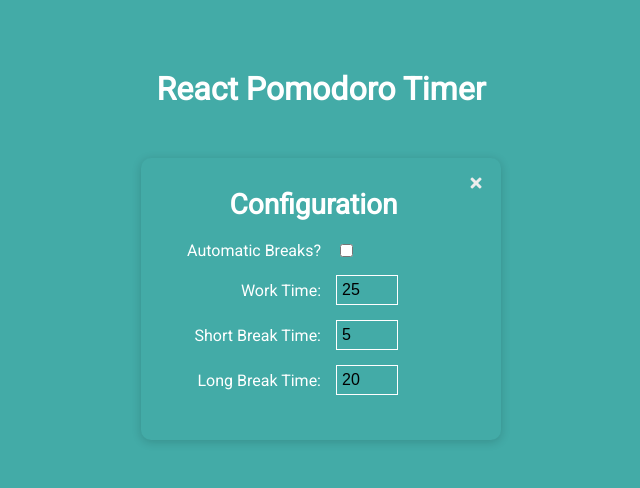
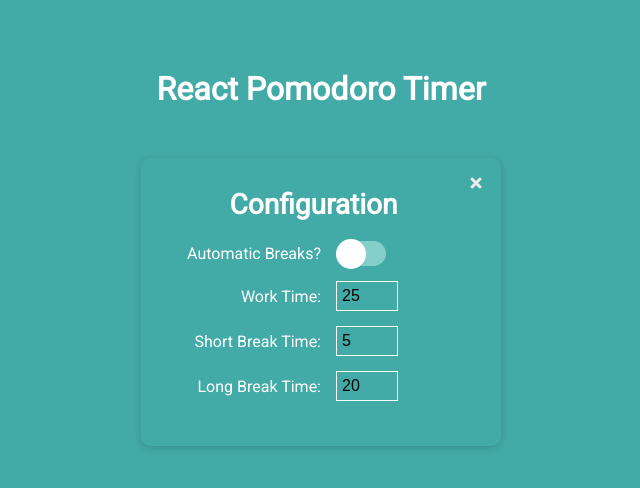
Before and after one commit to matyiu/react-pomodoro-timer, a React app: page / in a window 1280 px wide. Both pictures are taken after a click on the button 795 px from the left and 183 px from the top of the page. Shown: the top 488 px of the page, without its empty margins (319-959 px from the left). Built offline with nearby package versions, Linux system fonts and the light colour scheme.

Commit message:
Changed checkbox to toggle component

```diff
--- a/src/js/components/PomodoroTimer.js
+++ b/src/js/components/PomodoroTimer.js
@@ -1,5 +1,6 @@
 import React, { useEffect, useRef, useState } from 'react'
 import useForm from '../hooks/useForm';
+import Toggle from './Toggle';
 
 const LONGBREAKCYCLE = 4;
 
@@ -52,8 +53,8 @@ const ConfigurationView = ({configuration, onChangeForm, onView}) => {
             <div className="timer-form">
                 <div className="timer-row">
                     <label htmlFor="automatic-breaks">Automatic Breaks?</label>
-                    <input type="checkbox" id="automatic-breaks" name="automaticBreak"
-                        onChange={onChangeForm} defaultChecked={automaticBreak}/>
+                    <Toggle onChange={onChangeForm} value={automaticBreak}
+                        name="automaticBreak" id="automatic-breaks" />
                 </div>
                 <div className="timer-row">
                     <label htmlFor="work-time">Work Time:</label>
--- /dev/null
+++ b/src/js/components/Toggle.js
@@ -0,0 +1,21 @@
+import React, { useState } from 'react';
+
+export default ({ onChange, value, name, id }) => {
+    const [ toggle, setToggle ] = useState(value || false);
+
+    const handleChange = () => {
+        setToggle(!toggle);
+        onChange({target: {
+            value: !toggle,
+            name
+        }});
+    }
+
+    return (
+        <div className="toggle" onClick={handleChange}
+            name={name} id={id} data-checked={toggle}>
+            <div className="toggle-body"></div>
+            <div className="toggle-circle"></div>
+        </div>
+    );
+}
--- /dev/null
+++ b/src/scss/components/_toggle.scss
@@ -0,0 +1,35 @@
+.toggle {
+    position: relative;
+    display: flex;
+    align-items: center;
+    cursor: pointer;
+
+    &-body {
+        width: 50px;
+        height: 25px;
+        background: #84cecb;
+        border-radius: 20px;
+        transition: background 0.1s ease-in-out;
+    }
+
+    &-circle {
+        width: 30px;
+        height: 30px;
+        background: white;
+        border-radius: 15px;
+        position: absolute;
+        transition: left 0.1s ease-in-out;
+        left: 0;
+    }
+
+    &[data-checked="true"] {
+        .toggle-body {
+            background: #82fffb;
+        }
+
+        .toggle-circle {
+            left: calc(100% - 30px);
+        }
+    }
+
+}
--- a/src/scss/index.scss
+++ b/src/scss/index.scss
@@ -4,3 +4,4 @@
 
 // Components
 @import './components/pomodoroTimer';
+@import './components/toggle';
```
